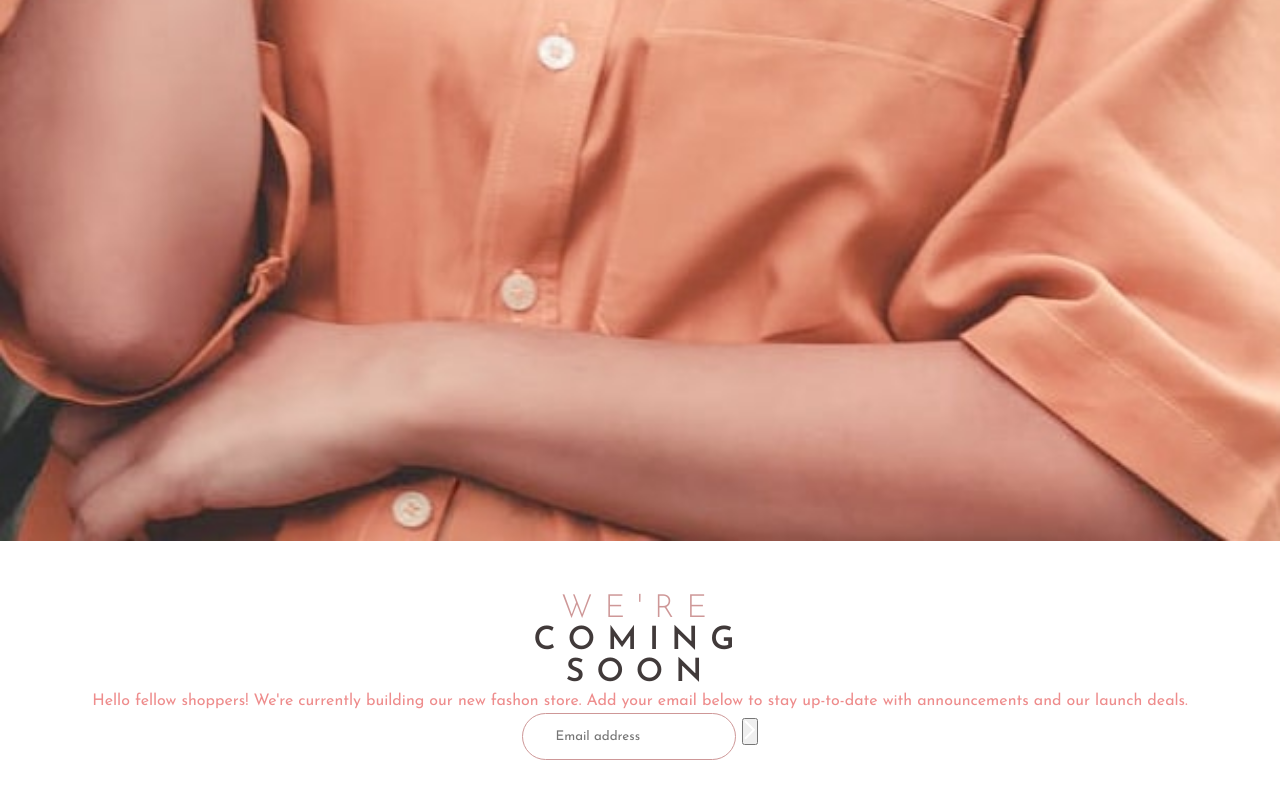
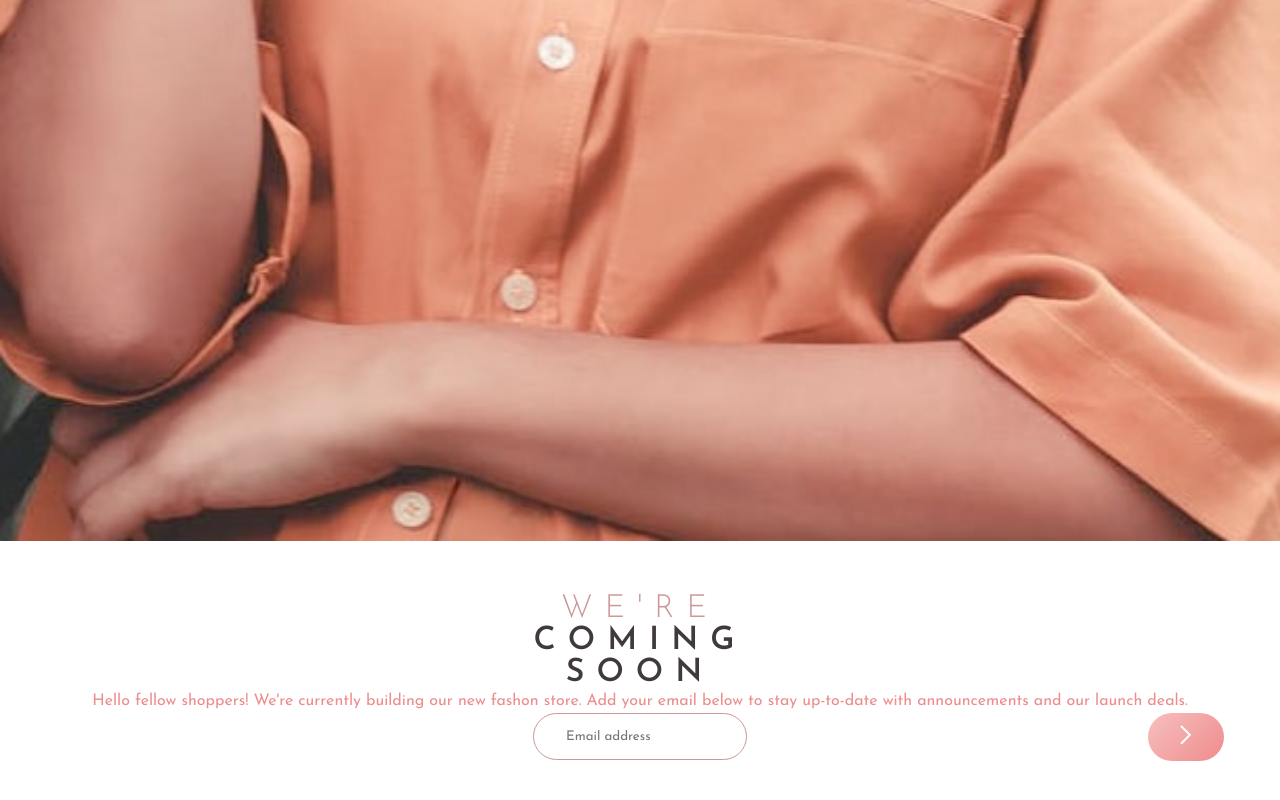
Before and after one commit to sarrietav-frontendmentor/base-apparel-coming-soon, a website: page index.html in a window 1280 px wide. Shown: the part 1239-2039 px from the top of the page. Drawn offline with Linux system fonts and the light colour scheme.

Commit message:
Style submit button

```diff
--- a/sass/main.scss
+++ b/sass/main.scss
@@ -8,7 +8,7 @@ $neutral: hsl(0, 6%, 24%);
 // - Linear, 135deg, from hsl(0, 0%, 100%), to hsl(0, 100%, 98%)
 // - Linear, 135deg, from hsl(0, 80%, 86%), to hsl(0, 74%, 74%)
 
-$btn-light-right: hsl(0, 80%, 86%);
+$btn-light-red: hsl(0, 80%, 86%);
 $btn-red: hsl(0, 74%, 74%);
 
 $btn-white: hsl(0, 0%, 100%);
@@ -71,6 +71,9 @@ main {
   line-height: 1.5rem;
 }
 
+form {
+  position: relative;
+
   .form-control {
     border: 1.25px solid $primary-light-red;
     padding: 1rem 2rem;
@@ -79,3 +82,14 @@ main {
     color: $primary-light-red;
     outline: none;
   }
+
+  button[type='submit'] {
+    border: none;
+    background-color: transparent;
+    background-image: linear-gradient(135deg, $btn-light-red, $btn-red);
+    border-radius: 1.75rem;
+    padding: .80rem 2rem;
+    position: absolute;
+    right: 1.5rem;
+  }
+}
```
Also changed, not shown: css/style.css, 1 other file. Lines whose indentation alone changed are shown as unchanged.
